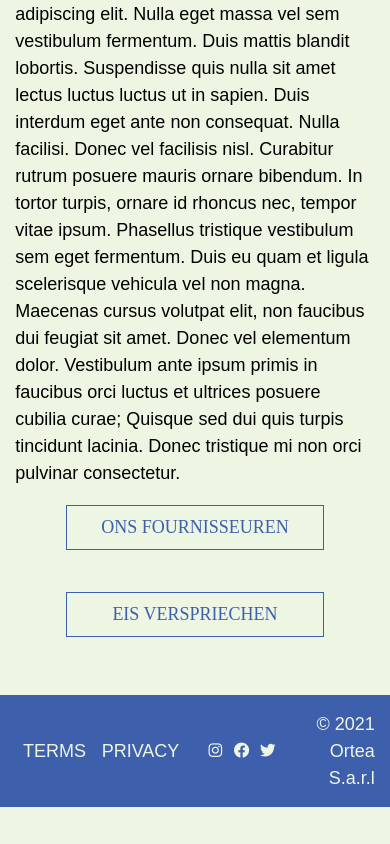
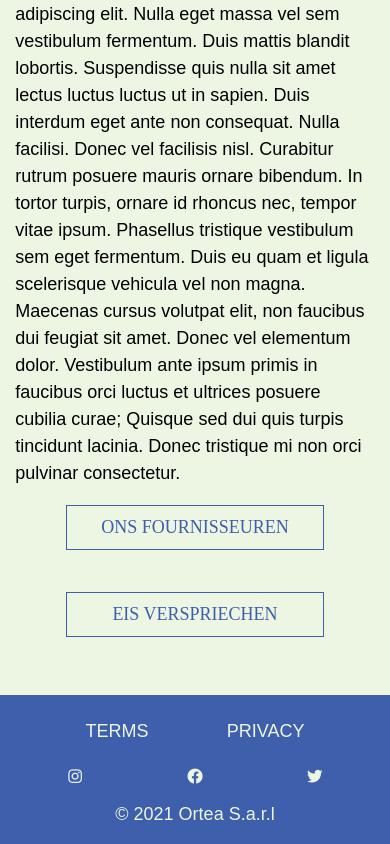
Before and after one commit to thehoffman/thehoffman.github.io, a plain HTML site: page ortea/main/main.html in a window 390 px wide. Shown: the part 2998-3842 px from the top of the page. Before the commit the page ends 3805 px from the top, so only its background shows below. Drawn offline with Linux system fonts and the light colour scheme; files whose address does not match are found by name.

Commit message:
Update style.css

```diff
--- a/ortea/main/resources/style.css
+++ b/ortea/main/resources/style.css
@@ -959,9 +959,21 @@ footer h3{
   margin: 0px;
 }
 
-
 #socials i:hover{
   color: darkgoldenrod;
   transition-delay: 0.1s;
   transition-duration: 0.5s;
 }
+
+@media screen and (max-width: 900px) {
+  #footer {
+    display: flex;
+    flex-direction: column;
+
+  }
+
+  #footer div {
+    display: flex;
+    justify-content: space-evenly;
+  }
+}
```
